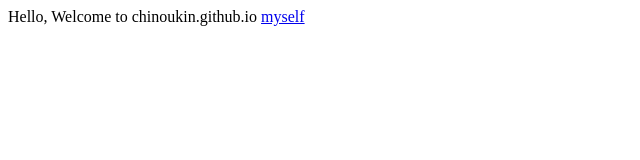
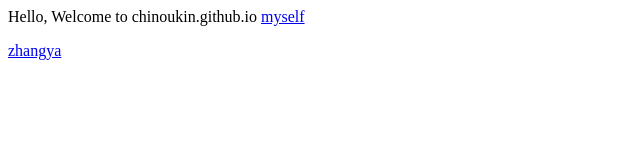
Before and after one commit to chinoukin/chinoukin.github.io, a plain HTML site: page index.html in a window 1280 px wide. Shown: the full height of the page, 0-640 px from the left. Drawn offline with Linux system fonts and the light colour scheme.

Commit message:
add zhangya picture

```diff
--- a/index.html
+++ b/index.html
@@ -7,4 +7,7 @@
   Hello, Welcome to chinoukin.github.io
 
   <a href="me.jpg">myself</a>
+  <p>
+  <a href="zhangya.jpg">zhangya</a>
+  </p>
 </html>
```
Also changed, not shown: zhangya.jpg (added).
